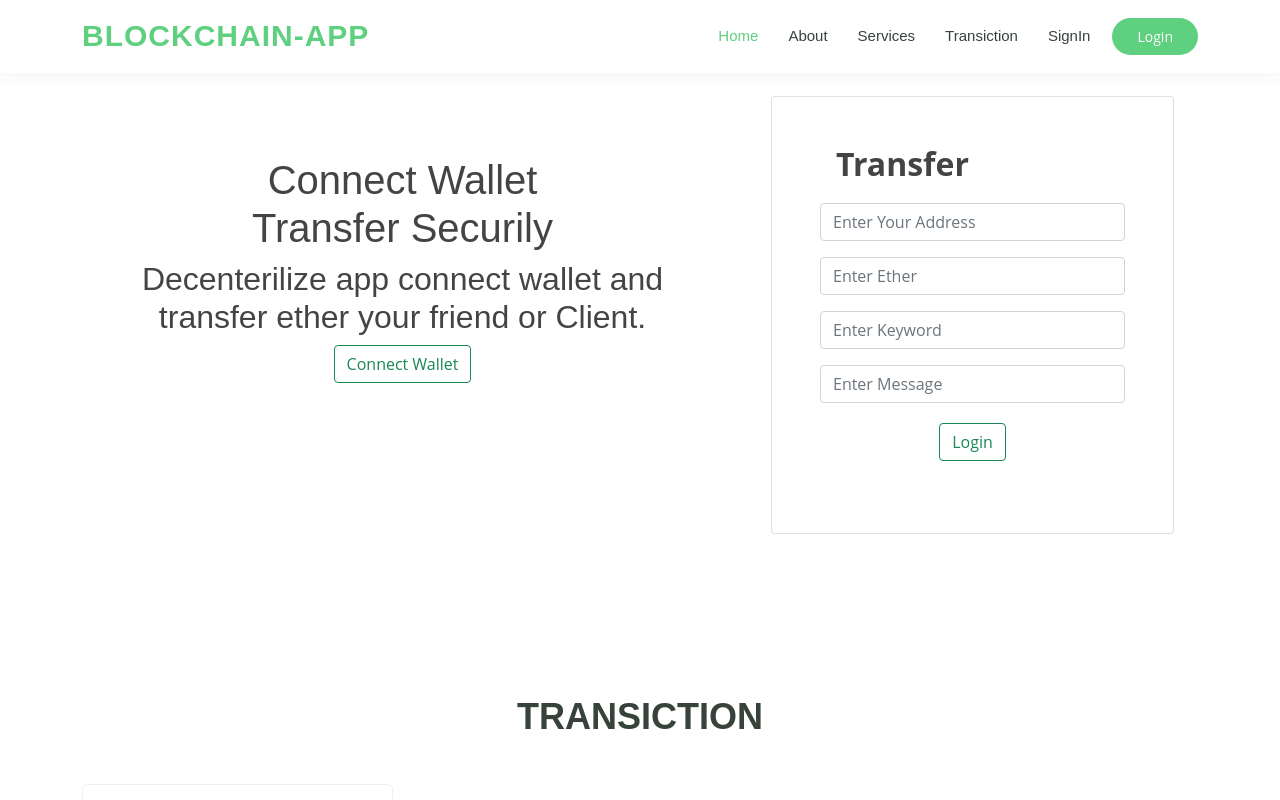
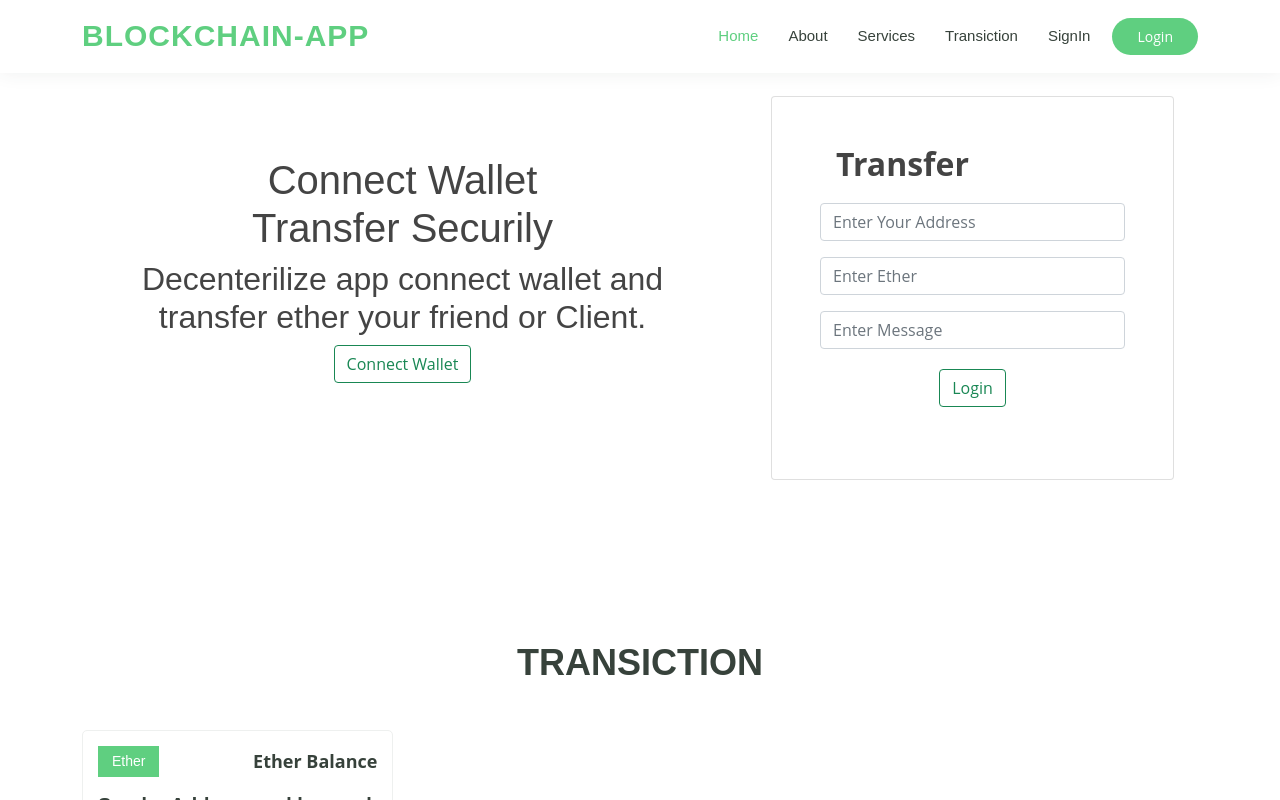
Before and after one commit to Sufyan-Ahmed-Dev/Blockchain-Full-Stack-App, a React (Create React App) app in the folder client/my-app/: page / in a window 1280 px wide. Shown: the top 800 px of the page. Built offline with nearby package versions, Linux system fonts and the light colour scheme.

Commit message:
keyword input remove

```diff
--- a/client/my-app/src/components/Welcome.js
+++ b/client/my-app/src/components/Welcome.js
@@ -50,11 +50,6 @@ function Welcome() {
                                                         </div>
 
                                                         <div className="form-outline mb-3">
-                                                            <input type="text" id="form2Example27" className="form-control " placeholder='Enter Keyword' />
-                                                            {/* <label className="form-label" Htmlfor="form2Example27">Keywork</label> */}
-                                                        </div>
-
-                                                        <div className="form-outline mb-3">
                                                             <input type="text" id="form2Example27" className="form-control " placeholder='Enter Message' />
                                                             {/* <label className="form-label" Htmlfor="form2Example27">Text Message</label> */}
                                                         </div>
```
